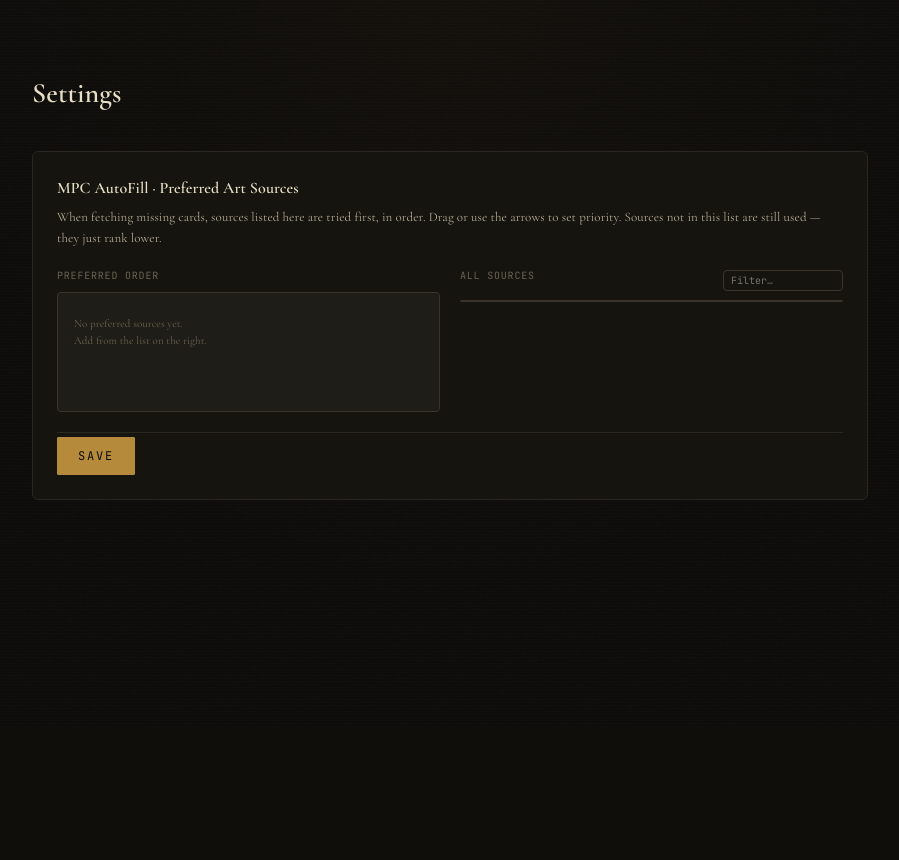
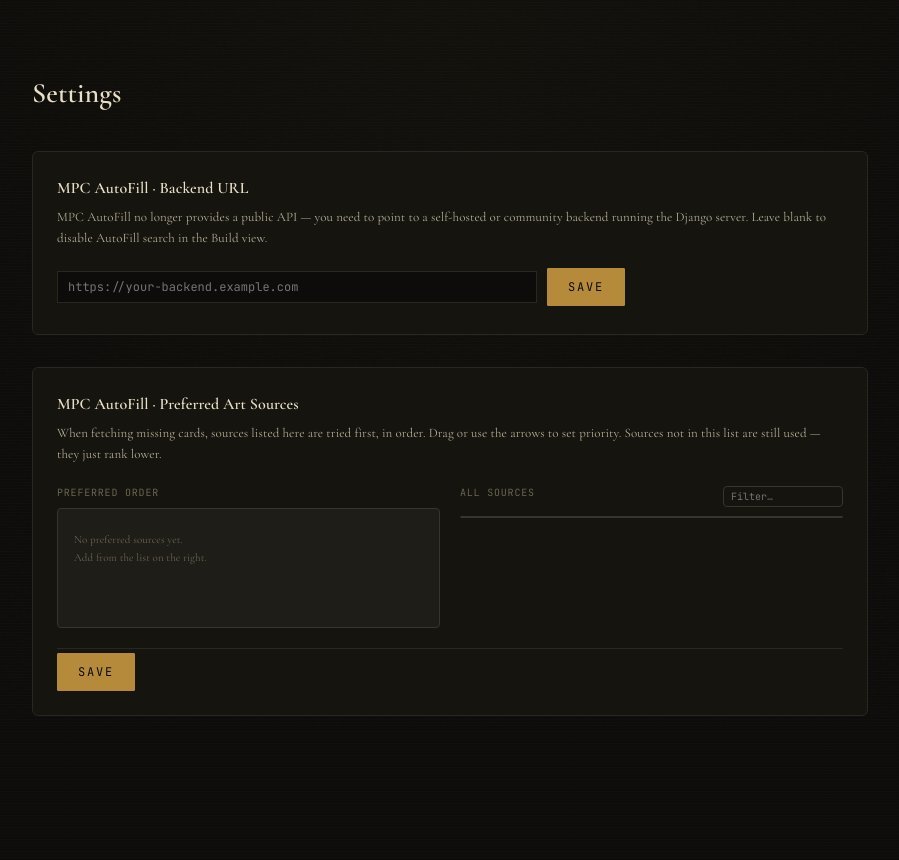
Before and after one commit to headpunter/mtg_art_library, a Flask app: page /settings in a window 1280 px wide. Shown: the part 74-934 px from the top of the page, without its empty margins (190-1089 px from the left). Before the commit the page ends 574 px from the top, so only its background shows below. Run offline with Flask 3, Linux system fonts and the light colour scheme; data that the repository does not hold is empty; some libraries are stand-ins or nearby versions.

Commit message:
Redesign find panel + make MPC AutoFill backend URL configurable
- Replace inline find-row table approach with fixed top pane (find-pane)
  that uses the previously wasted upper space in Build view; larger card
  thumbnails (100–120 px wide, full aspect-ratio image)
- MPC AutoFill public API is gone; add autofill_url library setting so
  users can point to a self-hosted or community Django backend
- Settings page gains a Backend URL field with its own Save button
- /api/settings GET/POST now reads and writes autofill_url
- /api/mpcautofill/search and /sources return {"unconfigured": true} with
  a Settings link when no URL is configured, rather than a generic error
- Fix CSS specificity bug: .build-empty[hidden] { display: none } so the
  empty-state div doesn't fight the hidden attribute

Co-Authored-By: Claude Sonnet 4.6 <noreply@anthropic.com>

```diff
--- a/tools/library.py
+++ b/tools/library.py
@@ -188,6 +188,7 @@ class Library:
     canonical_size: tuple[int, int] = (CANONICAL_W, CANONICAL_H)
     default_bleed: str = "mirror"
     preferred_sources: list[str] = field(default_factory=list)
+    autofill_url: str = ""
     cards: dict[str, Card] = field(default_factory=dict)  # slug -> Card
 
     @classmethod
@@ -203,6 +204,7 @@ class Library:
             canonical_size=tuple(data.get("canonical_size", [CANONICAL_W, CANONICAL_H])),
             default_bleed=data.get("default_bleed", "mirror"),
             preferred_sources=data.get("preferred_sources", []),
+            autofill_url=data.get("autofill_url", ""),
             cards={k: Card.from_dict(v) for k, v in data.get("cards", {}).items()},
         )
 
@@ -215,8 +217,10 @@ class Library:
             "canonical_size": list(self.canonical_size),
             "default_bleed": self.default_bleed,
             "preferred_sources": self.preferred_sources,
-            "cards": {k: v.to_dict() for k, v in sorted(self.cards.items())},
         }
+        if self.autofill_url:
+            data["autofill_url"] = self.autofill_url
+        data["cards"] = {k: v.to_dict() for k, v in sorted(self.cards.items())}
         index_path(self.root).write_text(
             json.dumps(data, indent=2, ensure_ascii=False), encoding="utf-8")
 
--- a/tools/mpcautofill.py
+++ b/tools/mpcautofill.py
@@ -21,7 +21,7 @@ from typing import Any
 
 import requests
 
-BASE = "https://mpcautofill.com"
+BASE = ""  # must be configured per-library; no public default since MPC AutoFill redesign
 
 _DEFAULT_FILTER: dict[str, Any] = {
     "filterSettings": {
@@ -51,6 +51,7 @@ def search_cards(
     search_settings: dict | None = None,
     timeout: int = 30,
     between_requests: float = 0.5,
+    base_url: str = "",
 ) -> dict[str, list[dict]]:
     """
     Look up a list of card names on MPC AutoFill.
@@ -69,12 +70,16 @@ def search_cards(
         extension     — "jpg" | "png" etc.
         smallThumbnailUrl / mediumThumbnailUrl
     """
+    base = (base_url or BASE).rstrip("/")
+    if not base:
+        raise ValueError("MPC AutoFill backend URL not configured")
+
     settings = search_settings or _DEFAULT_FILTER
     queries = [{"query": n, "cardType": "CARD"} for n in names]
 
     # ── step 1: get identifiers ──────────────────────────────────────────
     r1 = requests.post(
-        f"{BASE}/2/editorSearch/",
+        f"{base}/2/editorSearch/",
         json={"queries": queries, "searchSettings": settings},
         headers=_HEADERS,
         timeout=timeout,
@@ -96,7 +101,7 @@ def search_cards(
 
     # ── step 2: fetch full card objects ──────────────────────────────────
     r2 = requests.post(
-        f"{BASE}/2/cards/",
+        f"{base}/2/cards/",
         json={"cardIdentifiers": all_ids},
         headers=_HEADERS,
         timeout=timeout,
@@ -114,9 +119,10 @@ def search_cards(
     return out
 
 
-def get_sources(timeout: int = 15) -> dict[str, dict]:
+def get_sources(timeout: int = 15, base_url: str = "") -> dict[str, dict]:
     """Return all available sources keyed by their string key."""
-    r = requests.get(f"{BASE}/2/sources/", headers=_HEADERS, timeout=timeout)
+    base = (base_url or BASE).rstrip("/")
+    r = requests.get(f"{base}/2/sources/", headers=_HEADERS, timeout=timeout)
     r.raise_for_status()
     raw = r.json().get("results", {})
     # Normalise: the API may return { "1": {...}, "2": {...} } (pk-keyed)
--- a/webapp/app.py
+++ b/webapp/app.py
@@ -378,7 +378,10 @@ def settings_view():
 @app.route("/api/settings", methods=["GET"])
 def api_get_settings():
     lib = get_lib()
-    return jsonify({"preferred_sources": lib.preferred_sources})
+    return jsonify({
+        "preferred_sources": lib.preferred_sources,
+        "autofill_url": lib.autofill_url,
+    })
 
 
 @app.route("/api/settings", methods=["POST"])
@@ -390,8 +393,11 @@ def api_post_settings():
         if not isinstance(ps, list):
             return jsonify({"error": "preferred_sources must be a list"}), 400
         lib.preferred_sources = [str(s).strip() for s in ps if str(s).strip()]
+    if "autofill_url" in body:
+        lib.autofill_url = str(body["autofill_url"]).strip().rstrip("/")
     lib.save()
-    return jsonify({"ok": True, "preferred_sources": lib.preferred_sources})
+    return jsonify({"ok": True, "preferred_sources": lib.preferred_sources,
+                    "autofill_url": lib.autofill_url})
 
 
 @app.route("/api/mpcautofill/search")
@@ -407,12 +413,16 @@ def api_mpcautofill_search():
         return jsonify({"error": "name required"}), 400
 
     lib = get_lib()
+    if not lib.autofill_url:
+        return jsonify({"unconfigured": True, "results": []})
+
     preferred = lib.preferred_sources
     pref_index = {s.lower(): i for i, s in enumerate(preferred)}
 
     try:
         from mpcautofill import search_cards
-        results = search_cards([name], preferred_sources=preferred or None)
+        results = search_cards([name], preferred_sources=preferred or None,
+                               base_url=lib.autofill_url)
         cards = results.get(name, [])
     except Exception as exc:
         return jsonify({"error": str(exc)}), 502
@@ -485,10 +495,13 @@ def api_mpcautofill_sources():
     """Return available MPC AutoFill sources (cached 1 h)."""
     import time
     global _sources_cache, _sources_cache_ts
+    lib = get_lib()
+    if not lib.autofill_url:
+        return jsonify({"sources": [], "error": "MPC AutoFill backend not configured"})
     if _sources_cache is None or time.time() - _sources_cache_ts > _SOURCES_TTL:
         try:
             from mpcautofill import get_sources
-            raw = get_sources()
+            raw = get_sources(base_url=lib.autofill_url)
             _sources_cache = sorted(
                 [
                     {
--- a/webapp/static/settings.js
+++ b/webapp/static/settings.js
@@ -6,6 +6,9 @@ let allSources  = [];   // [{key, name, description}, ...]
 let prefKeys    = [];   // ordered list of source keys
 
 /* ── elements ────────────────────────────────────────────────────── */
+const autofillUrl  = document.getElementById('autofillUrl');
+const btnSaveUrl   = document.getElementById('btnSaveUrl');
+const saveUrlNote  = document.getElementById('saveUrlNote');
 const prefList    = document.getElementById('prefList');
 const prefEmpty   = document.getElementById('prefEmpty');
 const availList   = document.getElementById('availList');
@@ -21,6 +24,7 @@ const saveNote    = document.getElementById('saveNote');
   ]);
 
   prefKeys   = settingsRes.preferred_sources || [];
+  autofillUrl.value = settingsRes.autofill_url || '';
   allSources = sourcesRes.sources || [];
 
   if (sourcesRes.error && !allSources.length) {
@@ -126,7 +130,28 @@ availList.addEventListener('click', e => {
 
 sourceSearch.addEventListener('input', renderAvail);
 
-/* ── save ────────────────────────────────────────────────────────── */
+/* ── save url ────────────────────────────────────────────────────── */
+btnSaveUrl.addEventListener('click', async () => {
+  btnSaveUrl.disabled = true;
+  saveUrlNote.hidden = false;
+  saveUrlNote.style.color = '';
+  saveUrlNote.textContent = 'Saving…';
+  try {
+    await api('/api/settings', {
+      method: 'POST',
+      body: JSON.stringify({ autofill_url: autofillUrl.value.trim() }),
+    });
+    saveUrlNote.textContent = '✓ Saved';
+    setTimeout(() => { saveUrlNote.hidden = true; }, 2000);
+  } catch (e) {
+    saveUrlNote.textContent = '✕ ' + e.message;
+    saveUrlNote.style.color = 'var(--red)';
+  } finally {
+    btnSaveUrl.disabled = false;
+  }
+});
+
+/* ── save preferred sources ──────────────────────────────────────── */
 btnSave.addEventListener('click', async () => {
   btnSave.disabled = true;
   saveNote.hidden  = false;
--- a/webapp/static/style.css
+++ b/webapp/static/style.css
@@ -1564,6 +1596,24 @@ body[data-page="library"] main { padding: 0; }
 }
 .avail-error { color: var(--red); }
 
+.settings-url-row {
+  display: flex;
+  align-items: center;
+  gap: 10px;
+  padding: 0 0 4px;
+}
+.settings-url-input {
+  flex: 1;
+  max-width: 480px;
+  font-family: var(--mono);
+  font-size: 12px;
+  background: var(--bg);
+  border: 1px solid var(--rule);
+  color: var(--paper);
+  padding: 7px 10px;
+}
+.settings-url-input:focus { outline: none; border-color: var(--gold); }
+
 /* settings footer */
 .settings-foot {
   display: flex;
--- a/webapp/templates/settings.html
+++ b/webapp/templates/settings.html
@@ -8,6 +8,24 @@
   <div class="settings-header">
     <h1 class="settings-title">Settings</h1>
   </div>
+
+  <!-- ── MPC AutoFill backend URL ─────────────────────────────────── -->
+  <section class="settings-section">
+    <div class="settings-section-head">
+      <h2 class="settings-section-title">MPC AutoFill · Backend URL</h2>
+      <p class="settings-section-desc">
+        MPC AutoFill no longer provides a public API — you need to point to a
+        self-hosted or community backend running the Django server.
+        Leave blank to disable AutoFill search in the Build view.
+      </p>
+    </div>
+    <div class="settings-url-row">
+      <input type="url" id="autofillUrl" class="settings-url-input"
+             placeholder="https://your-backend.example.com" autocomplete="off">
+      <button class="btn primary" id="btnSaveUrl">Save</button>
+      <span class="import-note mono dim" id="saveUrlNote" hidden></span>
+    </div>
+  </section>
 
   <!-- ── MPC AutoFill preferred sources ───────────────────────────── -->
   <section class="settings-section">
```
Also changed, not shown: other parts of webapp/static/style.css (+48 -16 lines), webapp/static/build.js (+69 -77 lines), webapp/templates/build.html (+15 -0 lines).
